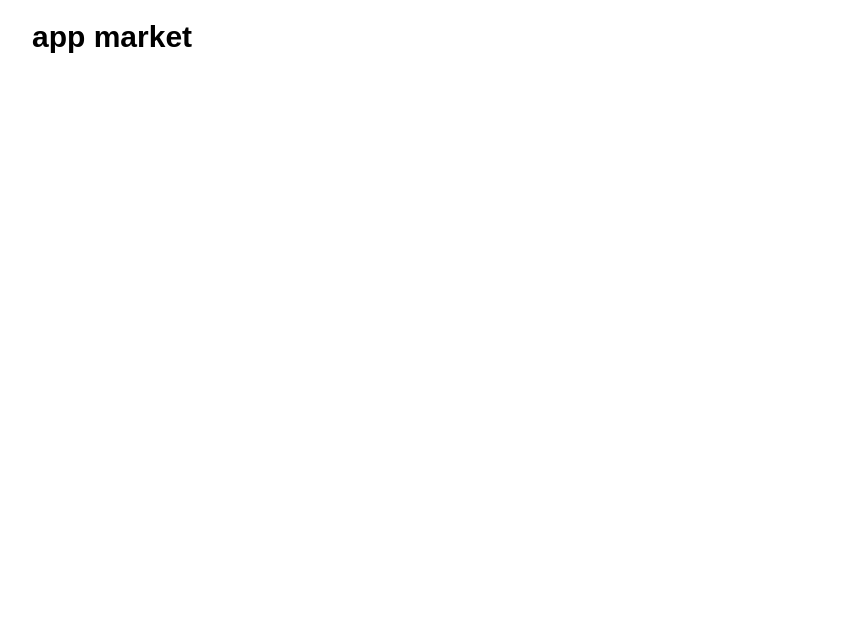
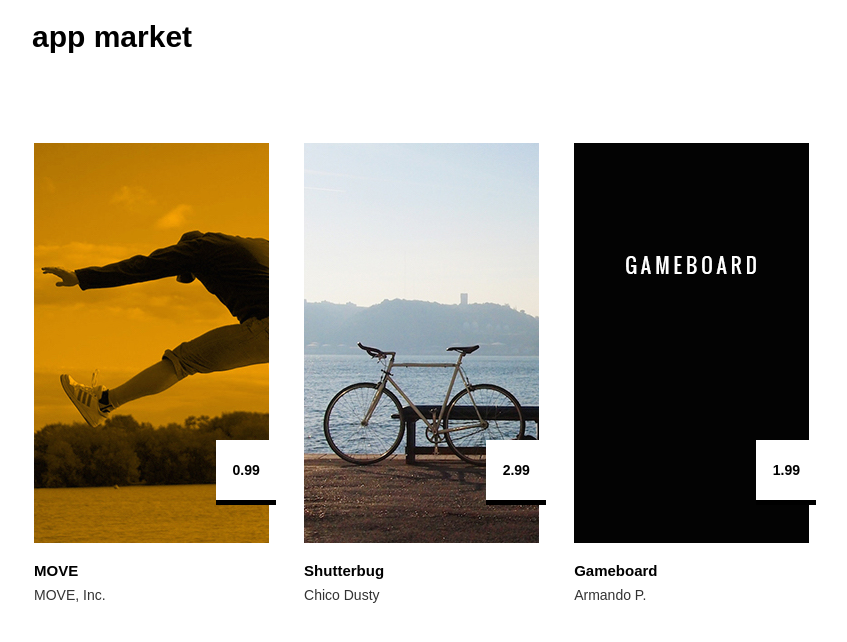
Before and after one commit to WEBChigorin/appMarket, a plain HTML site: page index.html in a window 1280 px wide. Shown: the whole page, without its empty margins (38-885 px from the left). Drawn offline with nearby package versions, Linux system fonts and the light colour scheme.

Commit message:
add directives

```diff
--- a/index.html
+++ b/index.html
@@ -9,34 +9,34 @@
     <link rel="stylesheet" href="css/main.css">
     <script src="//ajax.googleapis.com/ajax/libs/angularjs/1.3.5/angular.min.js"></script>
 </head>
-<body>
+<body ng-app="AppMarketApp">
     <div class="header">
         <div class="container">
             <h1>App Market</h1>
         </div>
     </div>
 
-    <div class="main">
+    <div class="main" ng-controller="MainController">
         <div class="container">
             <div class="card">
-                <img src="" alt="" class="icon">
-                <h2 class="title"></h2>
-                <p class="developer"></p>
-                <p class="price"></p>
+                <img ng-src="{{ move.icon }}" class="icon">
+                <h2 class="title">{{ move.title }}</h2>
+                <p class="developer">{{ move.developer }}</p>
+                <p class="price">{{ move.price }}</p>
             </div>
 
             <div class="card">
-                <img src="" alt="" class="icon">
-                <h2 class="title"></h2>
-                <p class="developer"></p>
-                <p class="price"></p>
+                <img ng-src="{{ shutterbug.icon }}" class="icon">
+                <h2 class="title">{{ shutterbug.title }}</h2>
+                <p class="developer">{{ shutterbug.developer }}</p>
+                <p class="price">{{ shutterbug.price }}</p>
             </div>
 
             <div class="card">
-                <img src="" alt="" class="icon">
-                <h2 class="title"></h2>
-                <p class="developer"></p>
-                <p class="price"></p>
+                <img ng-src="{{ gameboard.icon }}" class="icon">
+                <h2 class="title">{{ gameboard.title }}</h2>
+                <p class="developer">{{ gameboard.developer }}</p>
+                <p class="price">{{ gameboard.price}}</p>
             </div>
         </div>
     </div>
--- a/js/controllers.js
+++ b/js/controllers.js
@@ -0,0 +1,22 @@
+
+app.controller('MainController', ['$scope', function($scope){
+    $scope.move = {
+        icon: 'img/move.jpg',
+        title: 'MOVE',
+        developer: 'MOVE, Inc.',
+        price: 0.99
+    };
+    $scope.shutterbug = {
+        icon: 'img/shutterbugg.jpg',
+        title: 'Shutterbug',
+        developer: 'Chico Dusty',
+        price: 2.99
+    };
+
+    $scope.gameboard = {
+        icon: 'img/gameboard.jpg',
+        title: 'Gameboard',
+        developer: 'Armando P.',
+        price: 1.99
+    };
+}]);
--- a/js/modules.js
+++ b/js/modules.js
@@ -0,0 +1 @@
+let app = angular.module('AppMarketApp', []);
```
Also changed, not shown: directives/appInfo.js (added, +10 -0 lines), directives/appInfo.html (added), directives/installApp.html (added), directives/installApp.js (added).
